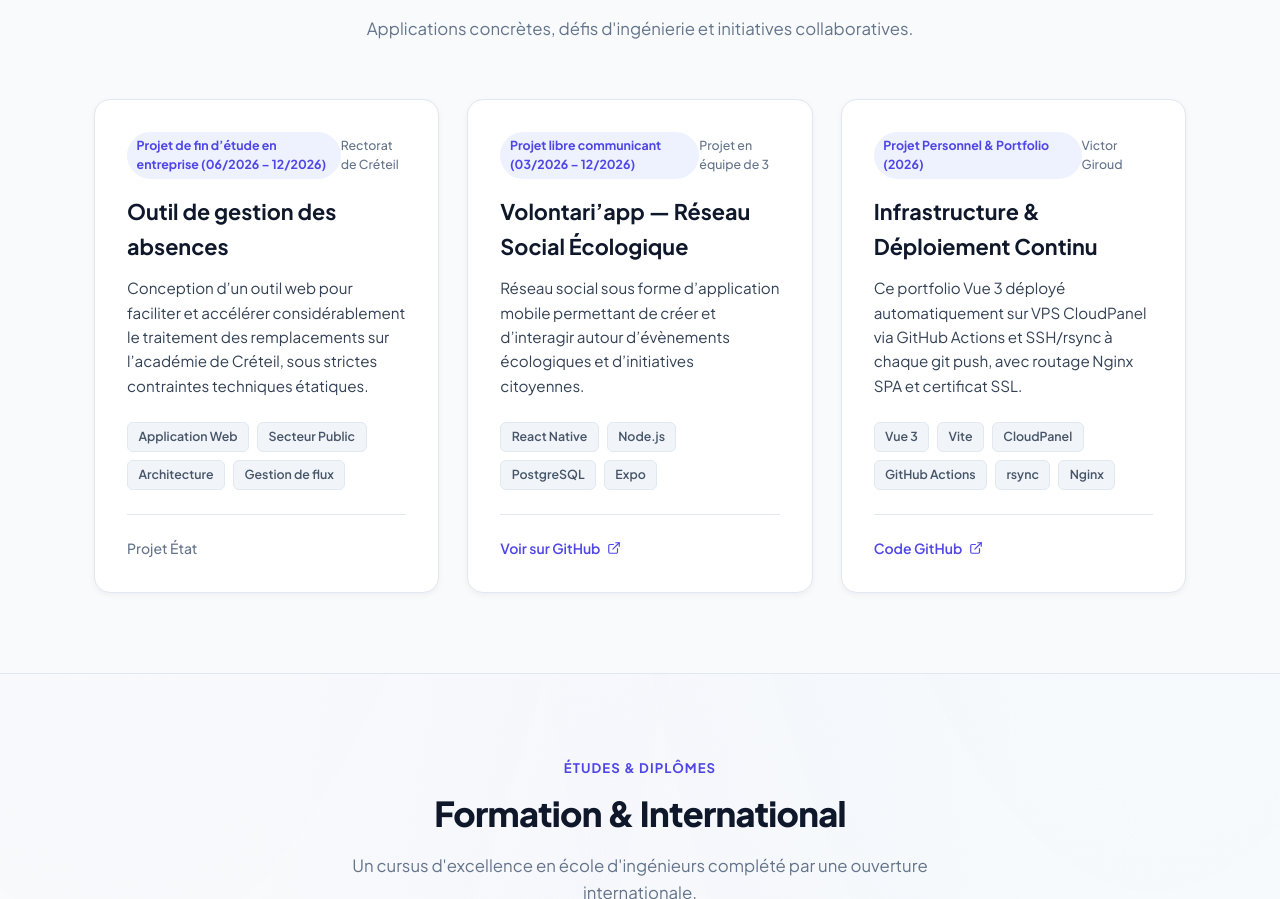
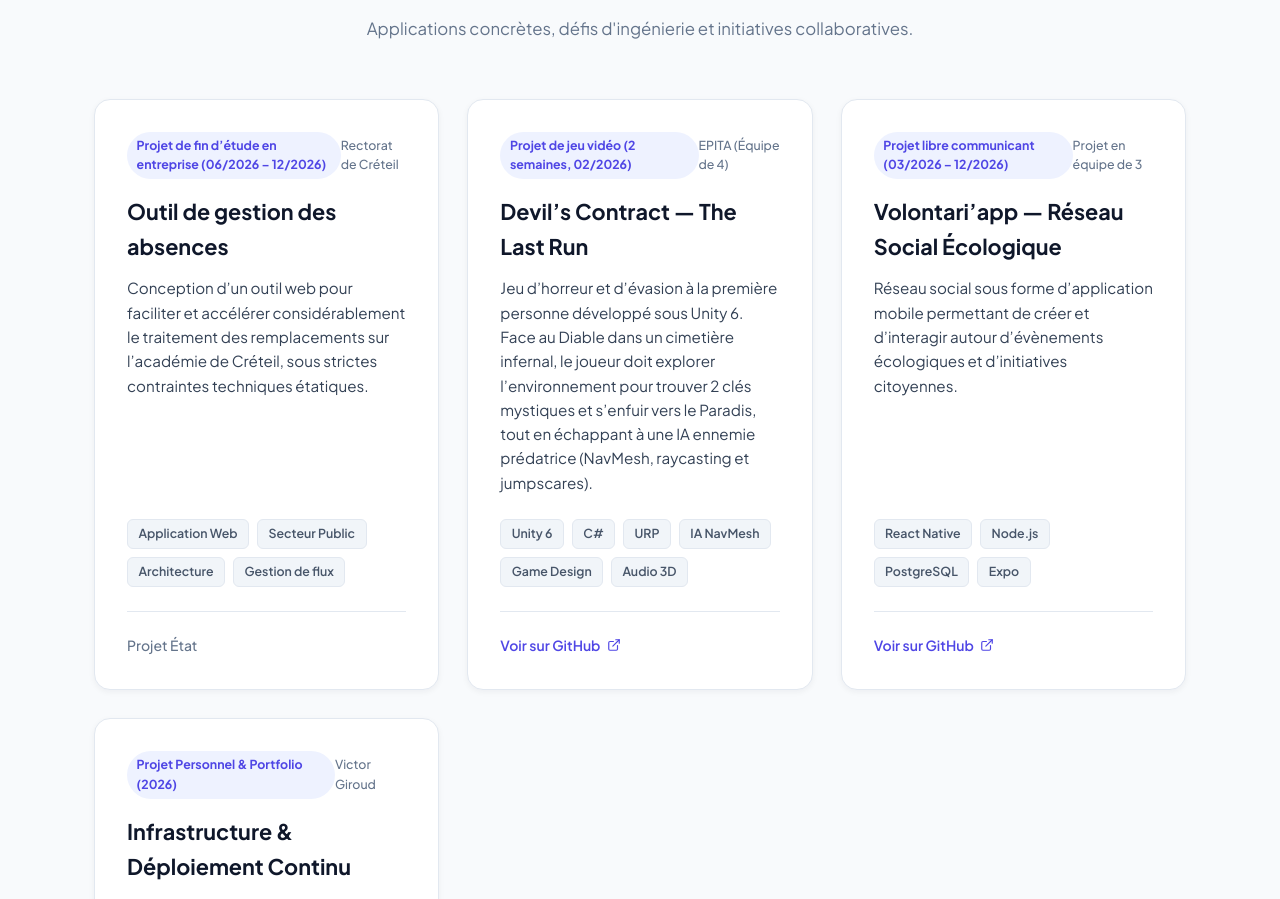
Before and after one commit to vicoescobar/victor-giroud-website, a Vue app: page / in a window 1280 px wide. Shown: the part 2566-3465 px from the top of the page. Built offline with nearby package versions, Linux system fonts and the light colour scheme.

Commit message:
feat: added the last run

```diff
--- a/src/data/portfolioData.js
+++ b/src/data/portfolioData.js
@@ -68,6 +68,15 @@ export const projects = [
     tags: ['Application Web', 'Secteur Public', 'Architecture', 'Gestion de flux'],
     linkText: 'Projet État',
     link: '#'
+  },
+  {
+    title: 'Devil’s Contract — The Last Run',
+    context: 'Projet de jeu vidéo (2 semaines, 02/2026)',
+    organization: 'EPITA (Équipe de 4)',
+    description: 'Jeu d’horreur et d’évasion à la première personne développé sous Unity 6. Face au Diable dans un cimetière infernal, le joueur doit explorer l’environnement pour trouver 2 clés mystiques et s’enfuir vers le Paradis, tout en échappant à une IA ennemie prédatrice (NavMesh, raycasting et jumpscares).',
+    tags: ['Unity 6', 'C#', 'URP', 'IA NavMesh', 'Game Design', 'Audio 3D'],
+    linkText: 'Voir sur GitHub',
+    link: 'https://github.com/vicoescobar/unity-devil-contract'
   },
   {
     title: 'Volontari’app — Réseau Social Écologique',
```
